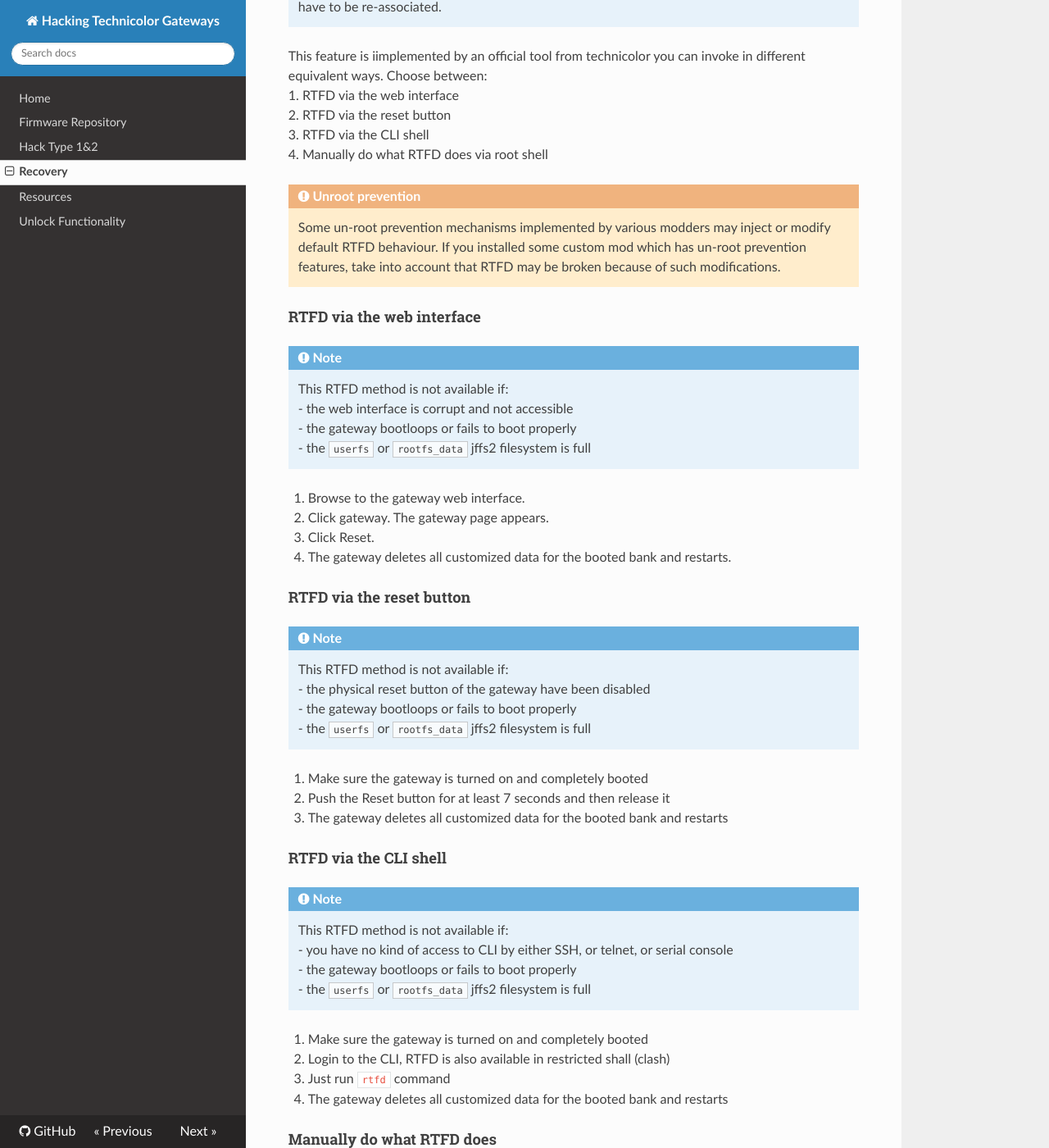
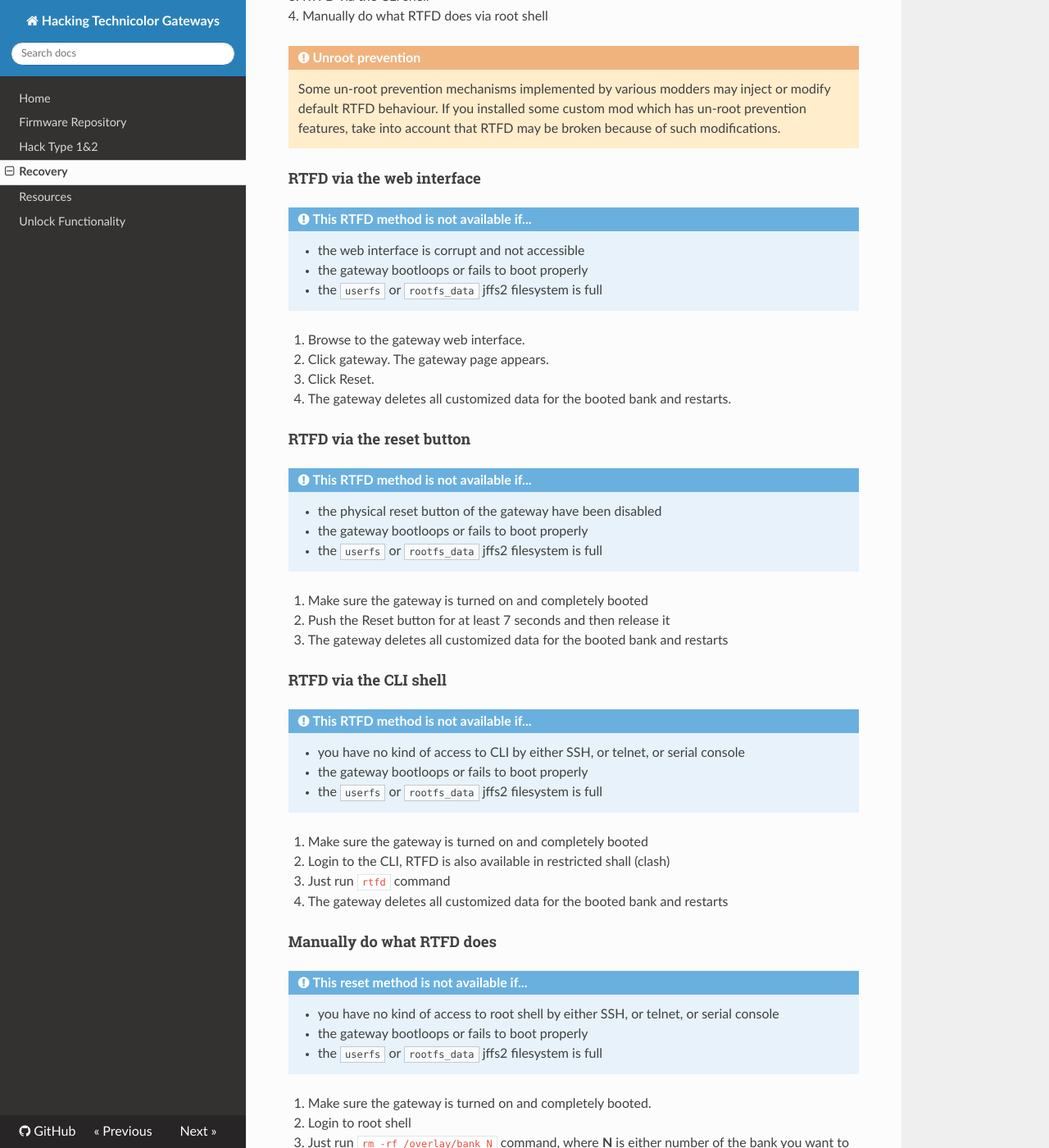
Before and after one commit to hack-technicolor/hack-technicolor, an MkDocs documentation site: the page built from docs/Recovery.md, in a window 1280 px wide and 1400 px high, scrolled down 1477 px. Shown: the whole window at 82% size. Built offline with MkDocs 1.6.1, drawn with Linux system fonts in a browser that asks for light colours; nearby versions of some CDN libraries; some of the changed text lies outside the part shown.

```diff
--- a/docs/Recovery.md
+++ b/docs/Recovery.md
@@ -26,10 +21,9 @@
 
 If you think you are not completely aware of what's going on or you don't know what you did wrong, it is strongly recommended you just completely **wipe the user data parition only**, and all you did to your device for **both banks** will be lost.
 
-!!! note
-    This reset method is not available if:
-	    - you have lost any kind of access to root shell by either SSH, or telnet, or serial console, and you have no more ways of executing a custom command as root
-		- the gateway bootloops or fails to boot properly
+!!! note "This reset method is not available if..."
+	- you have lost any kind of access to root shell by either SSH, or telnet, or serial console, and you have no more ways of executing a custom command as root
+    - the gateway bootloops or fails to boot properly
 
 1. Log in to root shell (whatever you have available between SSH, telnet, serial console ...)
 2. Check `cat /proc/mtd` outputs and look for your user data partition name, it could be either `userfs` on older devices, or `rootfs_data` on newer ones
@@ -57,11 +51,10 @@
 
 #### RTFD via the web interface
 
-!!! note
-    This RTFD method is not available if:
-	    - the web interface is corrupt and not accessible
-		- the gateway bootloops or fails to boot properly
-		- the `userfs` or `rootfs_data` jffs2 filesystem is full
+!!! note "This RTFD method is not available if..."
+	- the web interface is corrupt and not accessible
+	- the gateway bootloops or fails to boot properly
+	- the `userfs` or `rootfs_data` jffs2 filesystem is full
 
 1. Browse to the gateway web interface.
 2. Click gateway. The gateway page appears.
@@ -70,11 +63,10 @@
 
 #### RTFD via the reset button
 
-!!! note
-    This RTFD method is not available if:
-	    - the physical reset button of the gateway have been disabled
-		- the gateway bootloops or fails to boot properly
-		- the `userfs` or `rootfs_data` jffs2 filesystem is full
+!!! note "This RTFD method is not available if..."
+	- the physical reset button of the gateway have been disabled
+	- the gateway bootloops or fails to boot properly
+	- the `userfs` or `rootfs_data` jffs2 filesystem is full
 
 1. Make sure the gateway is turned on and completely booted
 2. Push the Reset button for at least 7 seconds and then release it
@@ -82,11 +74,10 @@
 
 #### RTFD via the CLI shell
 
-!!! note
-    This RTFD method is not available if:
-	    - you have no kind of access to CLI by either SSH, or telnet, or serial console
-		- the gateway bootloops or fails to boot properly
-		- the `userfs` or `rootfs_data` jffs2 filesystem is full
+!!! note "This RTFD method is not available if..."
+	- you have no kind of access to CLI by either SSH, or telnet, or serial console
+	- the gateway bootloops or fails to boot properly
+	- the `userfs` or `rootfs_data` jffs2 filesystem is full
 
 1. Make sure the gateway is turned on and completely booted
 2. Login to the CLI, RTFD is also available in restricted shall (clash)
@@ -95,11 +86,10 @@
 
 #### Manually do what RTFD does
 
-!!! note
-    This reset method is not available if:
-	    - you have no kind of access to root shell by either SSH, or telnet, or serial console
-		- the gateway bootloops or fails to boot properly
-		- the `userfs` or `rootfs_data` jffs2 filesystem is full
+!!! note "This reset method is not available if..."
+	- you have no kind of access to root shell by either SSH, or telnet, or serial console
+	- the gateway bootloops or fails to boot properly
+	- the `userfs` or `rootfs_data` jffs2 filesystem is full
 
 1. Make sure the gateway is turned on and completely booted.
 2. Login to root shell
```
Also changed, not shown: other parts of docs/Recovery.md (+2 -7 lines).
